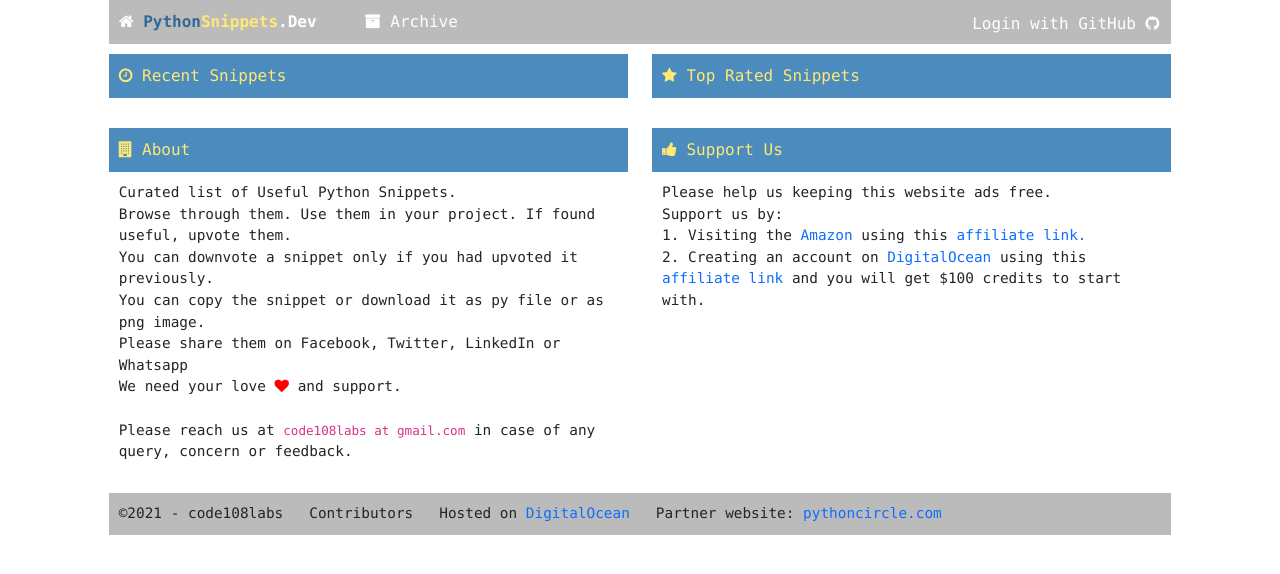
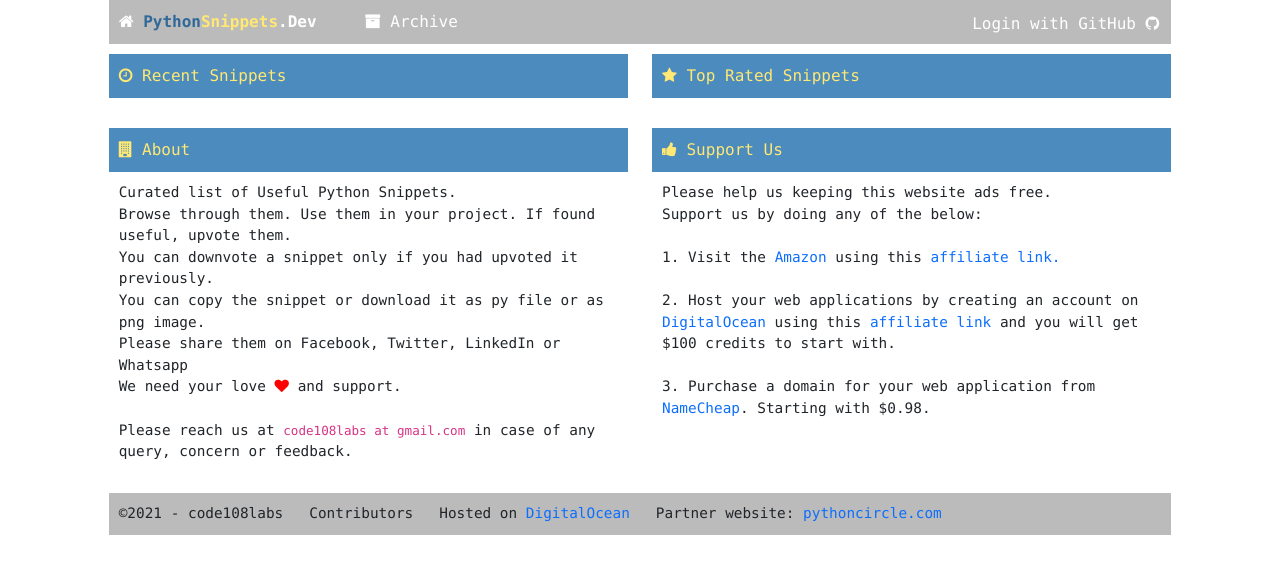
Before and after one commit to anuragrana/pysnip, a Django app: page / in a window 1280 px wide. Shown: the top 574 px of the page. Run offline with Django 3.2, Linux system fonts and the light colour scheme; data that the repository does not hold is empty.

Commit message:
added namecheap link

```diff
--- a/snip/templates/snip/index.html
+++ b/snip/templates/snip/index.html
@@ -69,13 +69,16 @@
         </div>
         <div style="padding:10px;" class="font90">
             Please help us keeping this website ads free. <br>
-            Support us by: <br>
-            1. Visiting the <a href="https://amzn.to/3hsbf1O" target="_blank">Amazon</a> using this
+            Support us by doing any of the below: <br><br>
+
+            1. Visit the <a href="https://amzn.to/3hsbf1O" target="_blank">Amazon</a> using this
             <a href="https://amzn.to/3hsbf1O" target="_blank">affiliate link.</a><br>
-
-            2. Creating an account on <a href="https://m.do.co/c/4dd631f4a322" target="_blank">DigitalOcean</a>
+            <br>
+            2. Host your web applications by creating an account on <a href="https://m.do.co/c/4dd631f4a322" target="_blank">DigitalOcean</a>
             using this <a href="https://m.do.co/c/4dd631f4a322" target="_blank">affiliate link</a> and
-            you will get $100 credits to start with.
+            you will get $100 credits to start with.<br>
+            <br>
+            3. Purchase a domain for your web application from <a href="https://namecheap.pxf.io/oezJnb" target="_blank">NameCheap</a>. Starting with $0.98.
         </div>
     </div>
 </div>
```
